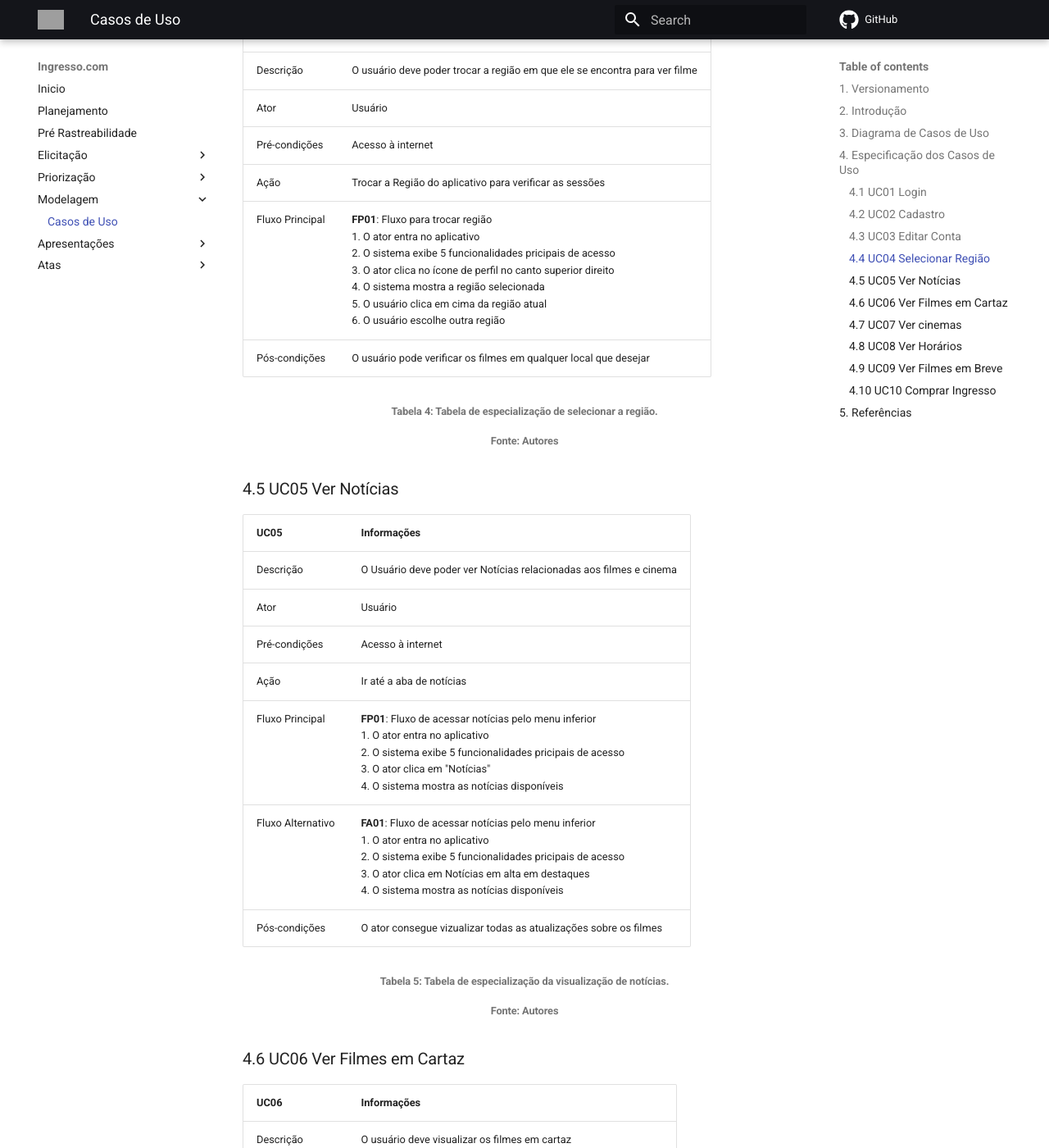
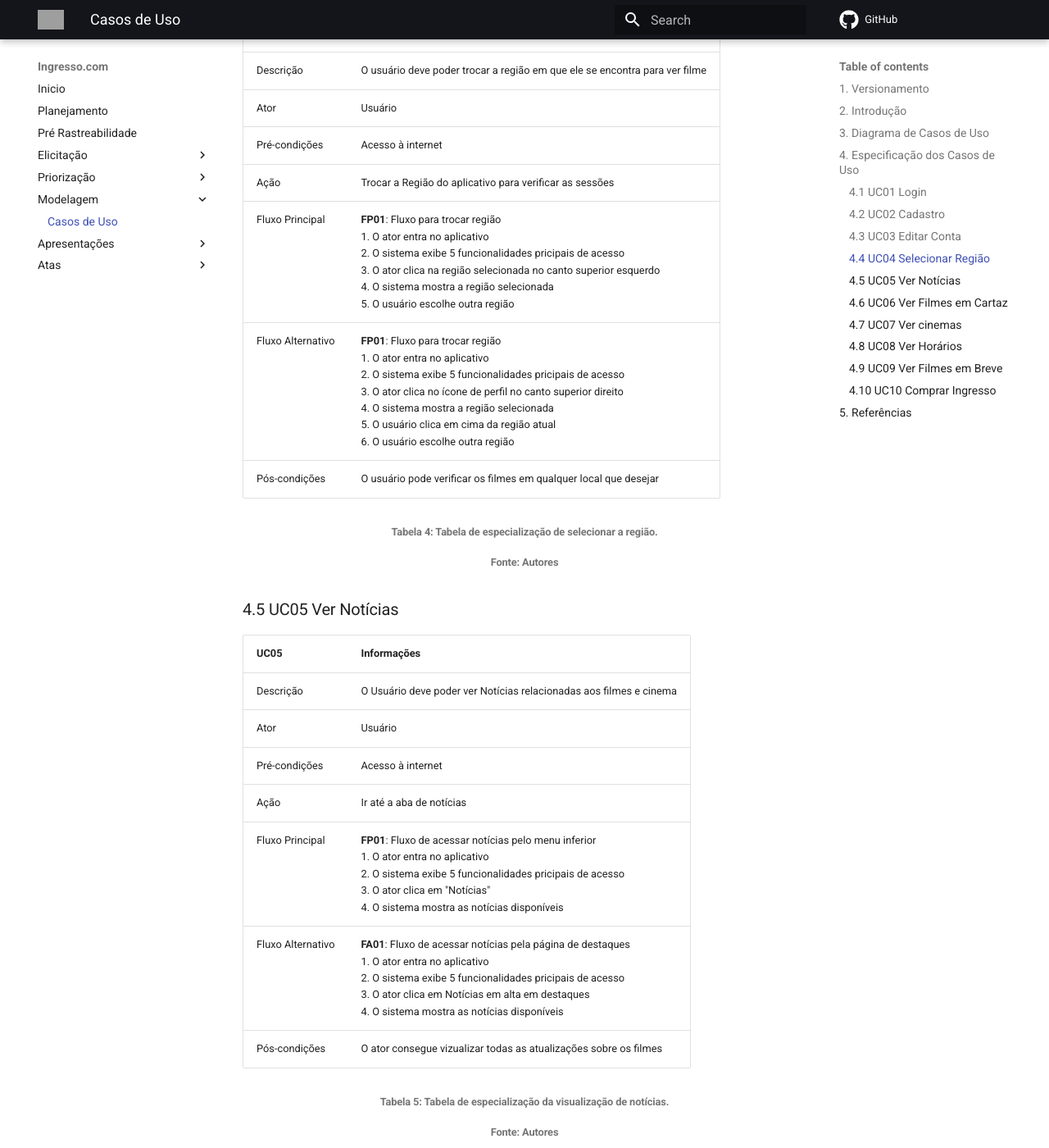
Before and after one commit to Requisitos-de-Software/2021.1-Ingresso.com, an MkDocs documentation site: the page built from docs/modelagem/use_case.md, in a window 1280 px wide and 1400 px high, scrolled down 4695 px. Shown: the whole window at 82% size. Built offline with MkDocs 1.6.1 and Material for MkDocs 9.7.7, drawn with Linux system fonts in a browser that asks for light colours; comment, search, counter and statistics services are not loaded; some of the changed text lies outside the part shown; grey boxes are pictures that could not be loaded.

Commit message:
#51 Realizando alteraçoes solicitadas

```diff
--- a/docs/modelagem/use_case.md
+++ b/docs/modelagem/use_case.md
@@ -62,7 +62,8 @@
 |Ator| Usuário|
 |Pré-condições| Acesso à internet|
 |Ação| Trocar a Região do aplicativo para verificar as sessões|
-|Fluxo Principal|<b>FP01</b>: Fluxo para trocar região<br/>1. O ator entra no aplicativo<br/>2. O sistema exibe 5 funcionalidades pricipais de acesso<br/>3. O ator clica no ícone de perfil no canto superior direito<br/>4. O sistema mostra a região selecionada</br>5. O usuário clica em cima da região atual</br>6. O usuário escolhe outra região|
+|Fluxo Principal|<b>FP01</b>: Fluxo para trocar região<br/>1. O ator entra no aplicativo<br/>2. O sistema exibe 5 funcionalidades pricipais de acesso<br/>3. O ator clica na região selecionada no canto superior esquerdo<br/>4. O sistema mostra a região selecionada</br>5. O usuário escolhe outra região|
+|Fluxo Alternativo|<b>FP01</b>: Fluxo para trocar região<br/>1. O ator entra no aplicativo<br/>2. O sistema exibe 5 funcionalidades pricipais de acesso<br/>3. O ator clica no ícone de perfil no canto superior direito<br/>4. O sistema mostra a região selecionada</br>5. O usuário clica em cima da região atual</br>6. O usuário escolhe outra região|
 |Pós-condições| O usuário pode verificar os filmes em qualquer local que desejar|
 <h6 align = "center">Tabela 4: Tabela de especialização de selecionar a região.</h6>
 <h6 align = "center">Fonte: Autores</h6>
@@ -75,7 +76,7 @@
 |Pré-condições| Acesso à internet|
 |Ação| Ir até a aba de notícias|
 |Fluxo Principal|<b>FP01</b>: Fluxo de acessar notícias pelo menu inferior<br/>1. O ator entra no aplicativo<br/>2. O sistema exibe 5 funcionalidades pricipais de acesso<br/>3. O ator clica em "Notícias"<br/>4. O sistema mostra as notícias disponíveis|
-|Fluxo Alternativo|<b>FA01</b>: Fluxo de acessar notícias pelo menu inferior<br/>1. O ator entra no aplicativo<br/>2. O sistema exibe 5 funcionalidades pricipais de acesso<br/>3. O ator clica em Notícias em alta em destaques<br/>4. O sistema mostra as notícias disponíveis|
+|Fluxo Alternativo|<b>FA01</b>: Fluxo de acessar notícias pela página de destaques<br/>1. O ator entra no aplicativo<br/>2. O sistema exibe 5 funcionalidades pricipais de acesso<br/>3. O ator clica em Notícias em alta em destaques<br/>4. O sistema mostra as notícias disponíveis|
 |Pós-condições| O ator consegue vizualizar todas as atualizações sobre os filmes |
 <h6 align = "center">Tabela 5: Tabela de especialização da visualização de notícias.</h6>
 <h6 align = "center">Fonte: Autores</h6>
@@ -88,7 +89,7 @@
 |Pré-condições|Acesso à internet|
 |Ação|O usuário ver os filmes em cartaz|
 |Fluxo Principal|<b>FP01</b>: Fluxo de acessar filmes em cartaz pelo menu inferior<br/>1. O ator entra no aplicativo<br/>2. O sistema exibe 5 funcionalidades pricipais de acesso<br/>3. O ator clica em "Filmes"<br/>4. O sistema mostra a opção "Em Cartaz" ou "Em Breve"<br/>5. O ator seleciona a opção "Em Cartaz"|
-|Fluxo Alternativo|<b>FA01</b>: Fluxo de acessar filmes em alta no menu principal<br/>1. O ator entra no aplicativo<br/>2. O sistema exibe no menu principal os filmes em alta<br/>3. O ator seleciona essa opção<br/>4. O ator é redirecionado para a aba de filmes em cartaz|
+|Fluxo Alternativo|<b>FA01</b>: Fluxo de acessar filmes em alta no menu principal<br/>1. O ator entra no aplicativo<br/>2. O sistema exibe no menu principal os filmes em alta<br/>3. O ator seleciona essa opção<br/>4. O ator é redirecionado para a aba de filmes em cartaz<br/><br/><b>FA02</b>: Fluxo de acessar filmes pela pesquisa<br/>1. O ator entra no aplicativo<br/>2. O ator clica em filmes na navegação<br/>3. O ator seleciona a lupa<br/>4. O ator pesquisa o filme|
 |Pós-condições|O ator poderá visualizar todos os filmes em cartaz em sua região|
 <h6 align = "center">Tabela 6: Tabela de especialização da visualização dos filmes em cartaz.</h6>
 <h6 align = "center">Fonte: Autores</h6>
@@ -101,7 +102,7 @@
 |Pré-condições|Acesso à internet e acesso à localização|
 |Ação|O usuário ver os cinemas|
 |Fluxo Principal|<b>FP01</b>: Fluxo de acessar cinemas pelo menu inferior<br/>1. O ator entra no aplicativo<br/>2. O sistema exibe 5 funcionalidades pricipais de acesso<br/>3. O ator clica em "Cinemas"<br/>4. O ator seleciona o cinema de sua escolha|
-|Fluxo Alternativo|<b>FA01</b>: Fluxo de acessar um cinema pelo filme em cartaz<br/>1. O ator entra no aplicativo<br/>2. O ator acessa a funcionalidade "Filmes"<br/>3. O ator escolhe a opção "Em Cartaz"<br/>4. O ator seleciona um filme de sua escolha<br/>5. O sistema exibe informações de sessões em diversos cinemas<br/>6. O ator seleciona um cinema de sua escolha<br/><br/><b>FA02</b>: Fluxo de acessar um cinema pelo menu principal<br/>1. o ator entra no aplicativo<br/>2. O sistema exibe em seu menu principal a opção "Cinemas Abertos Próximos de Você"<br/>3. O usuário seleciona essa opção<br/>4. O sistema redireciona para a aba "Cinemas"|
+|Fluxo Alternativo|<b>FA01</b>: Fluxo de acessar um cinema pelo filme em cartaz<br/>1. O ator entra no aplicativo<br/>2. O ator acessa a funcionalidade "Filmes"<br/>3. O ator escolhe a opção "Em Cartaz"<br/>4. O ator seleciona um filme de sua escolha<br/>5. O sistema exibe informações de sessões em diversos cinemas<br/>6. O ator seleciona um cinema de sua escolha<br/><br/><b>FA02</b>: Fluxo de acessar um cinema pelo menu principal<br/>1. o ator entra no aplicativo<br/>2. O sistema exibe em seu menu principal a opção "Cinemas Abertos Próximos de Você"<br/>3. O usuário seleciona essa opção<br/>4. O sistema redireciona para a aba "Cinemas"região<br/><br/><b>FA03</b>: Fluxo de acessar um cinema pela pesquisa<br/>1. o ator entra no aplicativo<br/>2. O ator clica em cinemas na barra de navegação<br/>3. O ator clica na lupa de pesquisa<br/>4. O sistema mostra os cinemas que tenham conexão com a pesquisa|
 |Pós-condições|O ator poderá visualizar informações do cinema, bem como, cinemas em sua região|
 <h6 align = "center">Tabela 7: Tabela de especialização da visualização dos cinemas.</h6>
 <h6 align = "center">Fonte: Autores</h6>
```
Also changed, not shown: other parts of docs/modelagem/use_case.md (+1 -1 lines).
